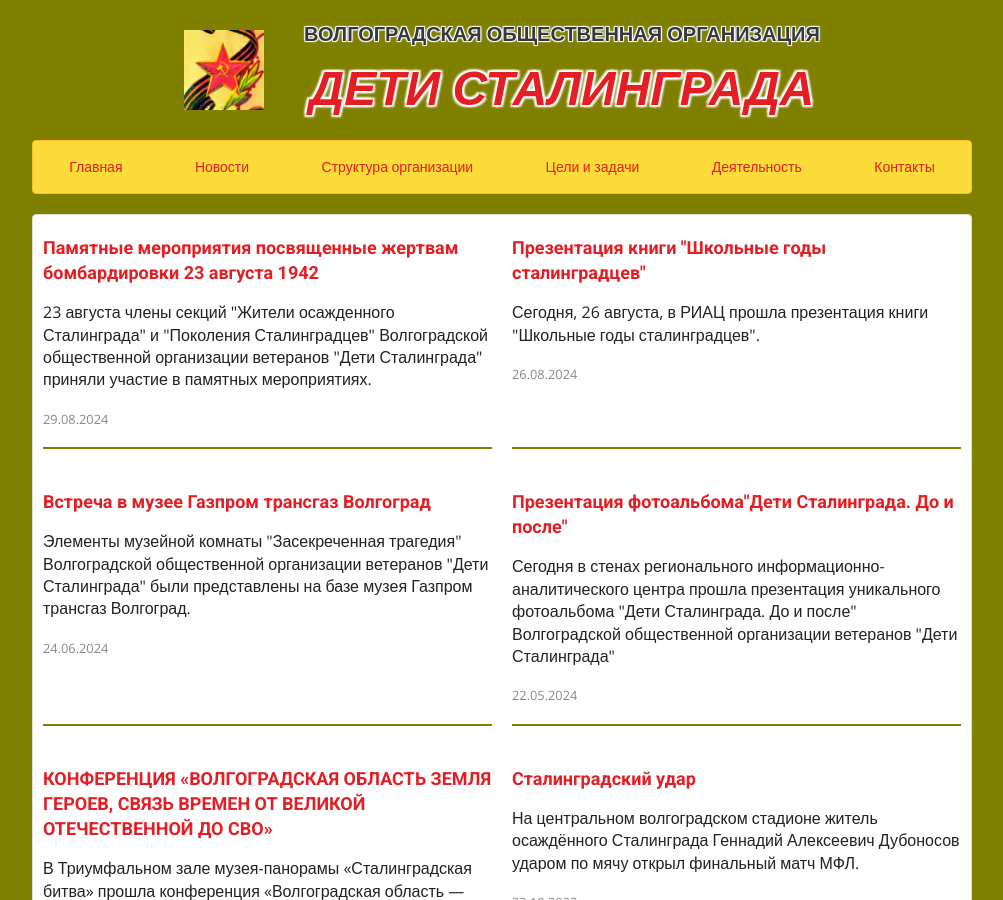
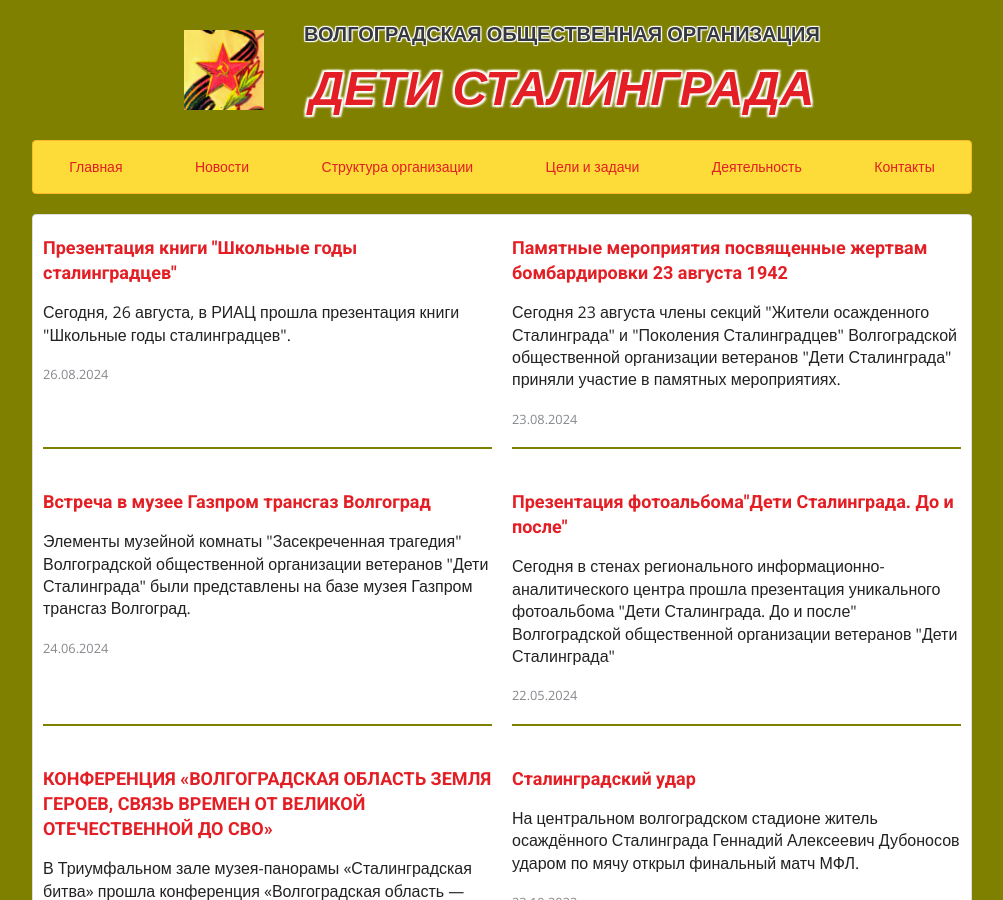
Before and after one commit to detistalingrada/detistalingrada.github.io, a Jekyll site: the page built from news.html, in a window 1280 px wide and 900 px high. Shown: the whole window, without its empty margins (138-1141 px from the left). Built offline with Jekyll 4.4.1, drawn with Linux system fonts in a browser that asks for light colours; nearby versions of some CDN libraries.

Commit message:
Редактирование новости про памятные мероприятия жертвам бомбардировки

```diff
--- a/_posts/2024-08-29-pamitnie-meropriyatiya.html
+++ b/_posts/2024-08-23-pamitnie-meropriyatiya.html
@@ -1,10 +1,11 @@
 ---
 title: Памятные мероприятия посвященные жертвам бомбардировки 23 августа 1942
-date: 2024-08-29 00:00:00 +03:00
+date: 2024-08-23 00:00:00 +03:00
 categories:
-- news
+  - news
 layout: post
-excerpt: 23 августа члены секций "Жители осажденного Сталинграда" и "Поколения Сталинградцев"
+excerpt:
+  Сегодня 23 августа члены секций "Жители осажденного Сталинграда" и "Поколения Сталинградцев"
   Волгоградской общественной организации ветеранов "Дети Сталинграда" приняли участие
   в памятных мероприятиях.
 ---
```
